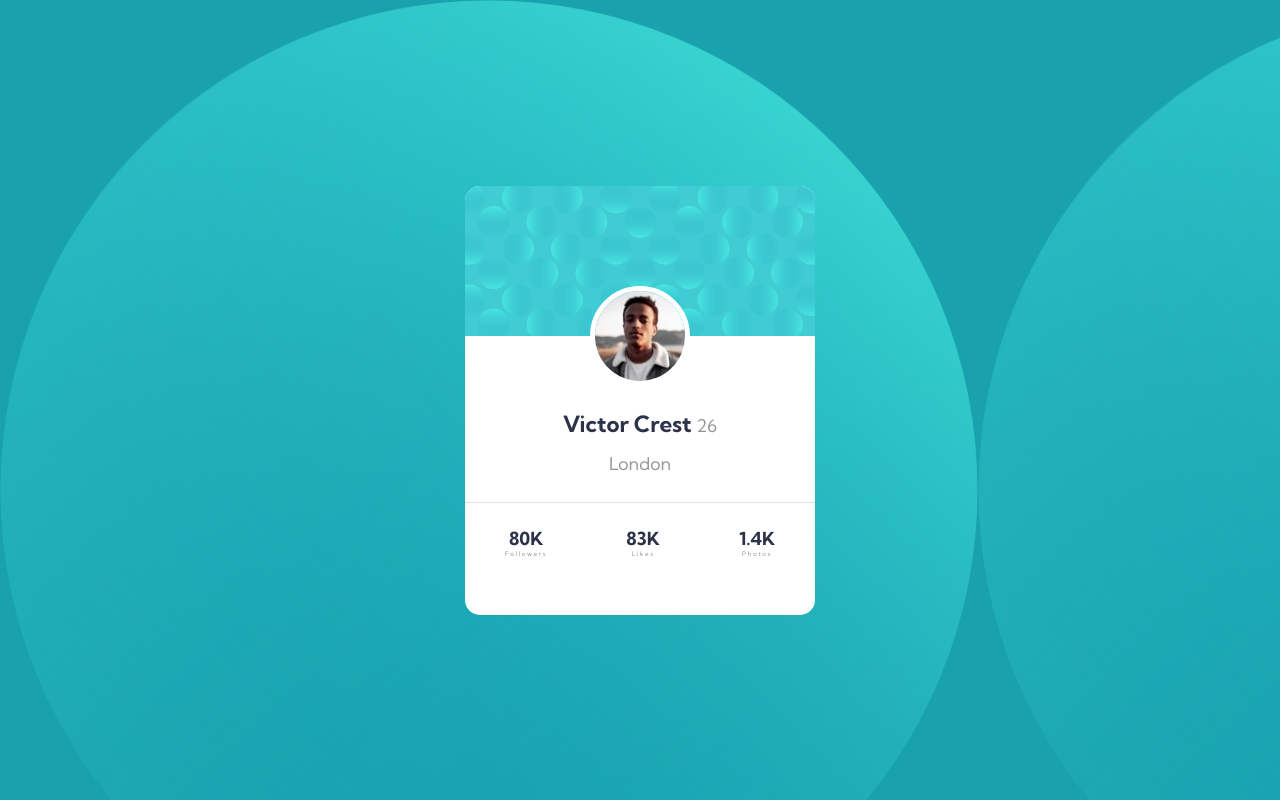
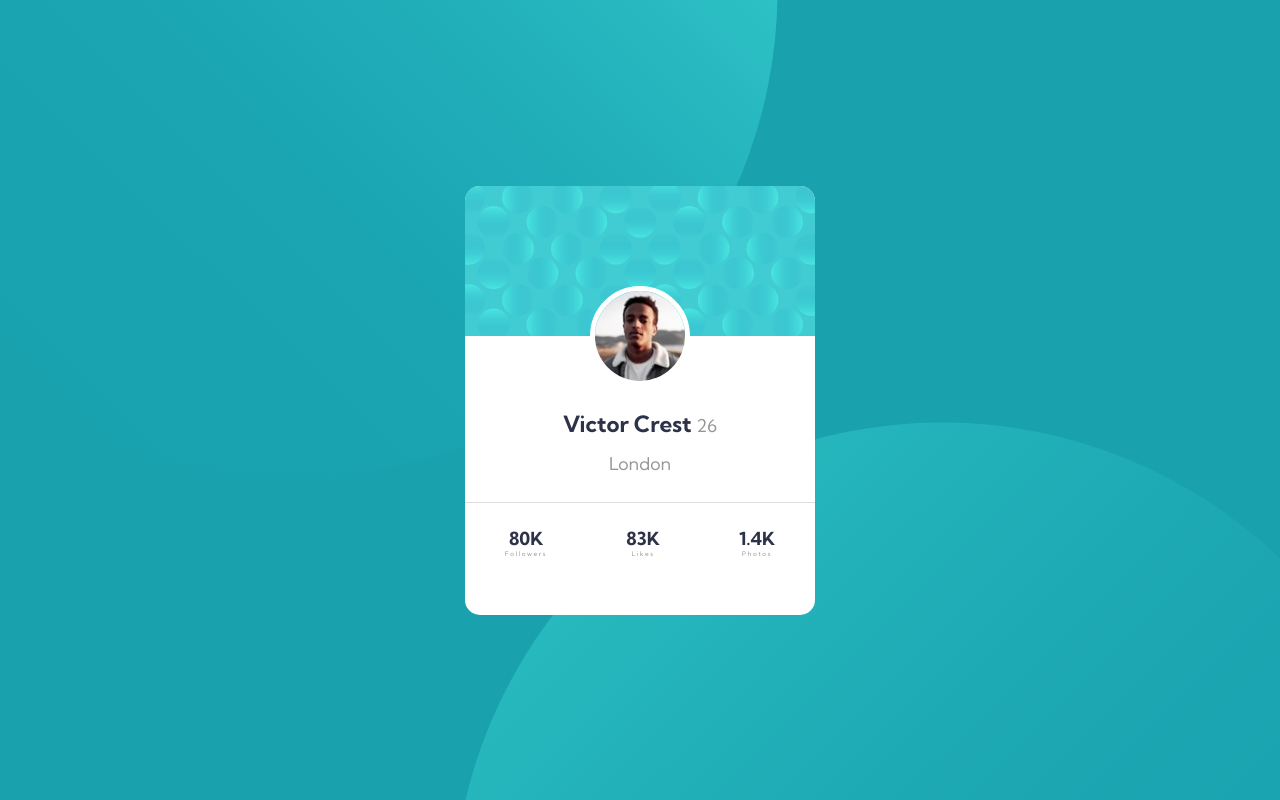
Before and after one commit to FernandoDLT/profile-card-component, a plain HTML site: page index.html in a window 1280 px wide. Drawn offline with Linux system fonts and the light colour scheme.

Commit message:
fixed/moved bg images

```diff
--- a/style.css
+++ b/style.css
@@ -8,7 +8,8 @@ body {
   font-family: 'Kumbh Sans', sans-serif; font-size: 18px; color: hsl(229, 23%, 23%);
 }
 .main {
-  background: url(./images/bg-pattern-top.svg), url(./images/bg-pattern-bottom.svg);
+  /* background: url(./images/bg-pattern-top.svg), url(./images/bg-pattern-bottom.svg); */
+  background: url(../images/bg-pattern-bottom.svg) bottom -600px right -150px no-repeat, url(../images/bg-pattern-top.svg) top -500px left -200px no-repeat;
   background-color: hsl(185, 75%, 39%);
   min-height: 100vh;
   display: flex;
```
